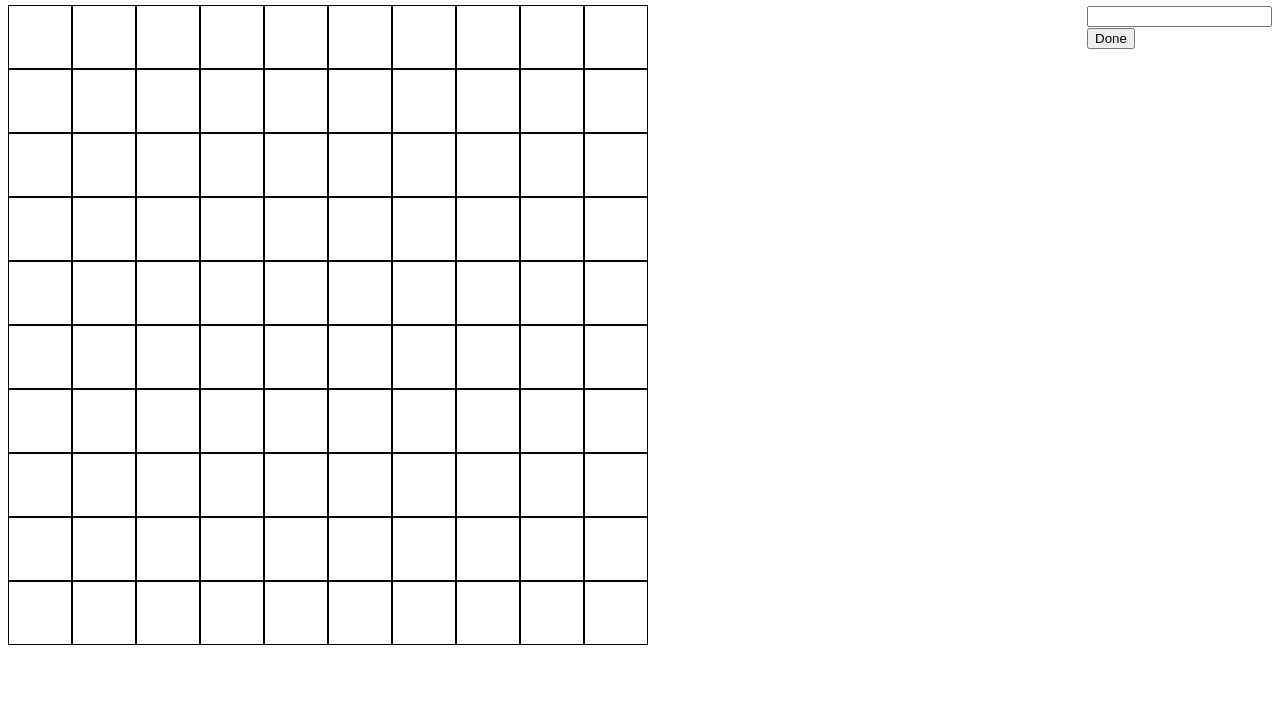
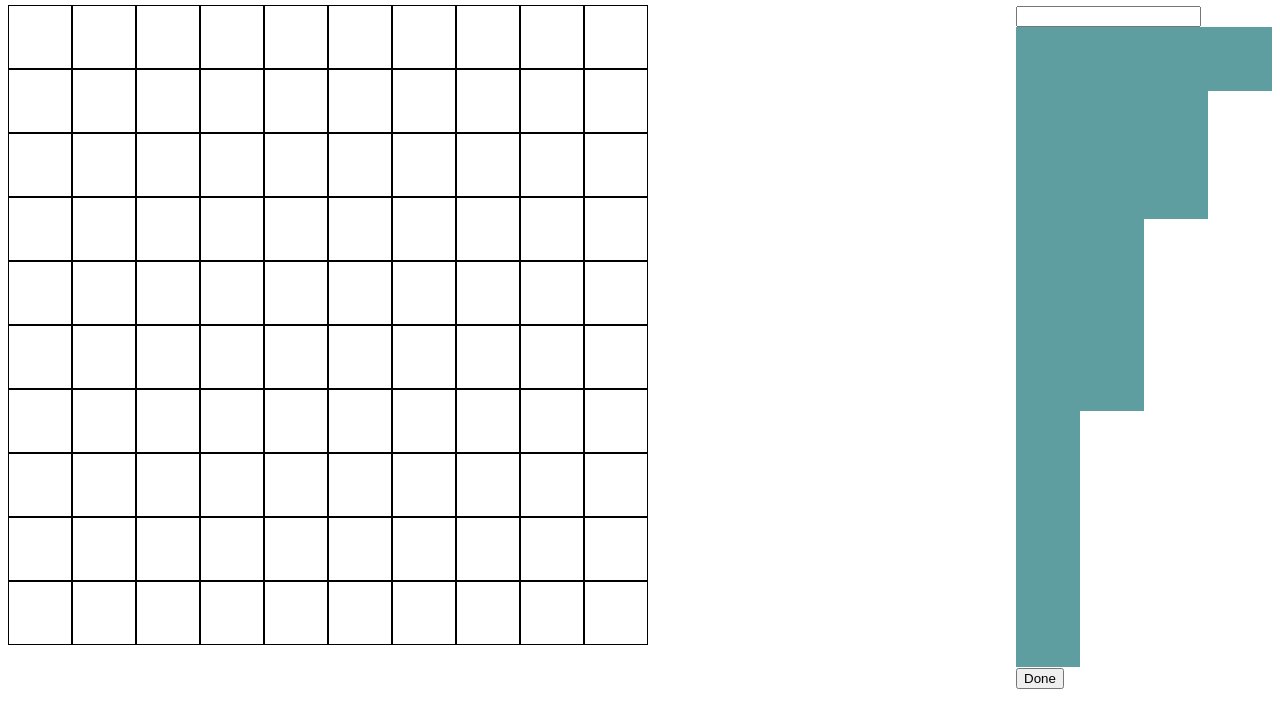
Before and after one commit to verbey/battleship, a plain HTML site: page index.html in a window 1280 px wide. Shown: the part 68-796 px from the top of the page. Drawn offline with Linux system fonts and the light colour scheme.

Commit message:
Make ships appear visually and use variable to determine tile size

```diff
--- a/style.css
+++ b/style.css
@@ -1,5 +1,6 @@
 :root {
 	--standard-padding: 8px;
+	--tile-size: 8vmin;
 }
 
 html {
@@ -40,7 +41,31 @@ body {
 }
 
 .left>div {
-	width: 8vmin;
-	height: 8vmin;
+	width: var(--tile-size);
+	height: var(--tile-size);
 	border: 1px solid black;
 }
+
+.one,
+.two,
+.three,
+.four {
+	height: var(--tile-size);
+	background-color: cadetblue;
+}
+
+.one {
+	width: var(--tile-size);
+}
+
+.two {
+	width: calc(2*var(--tile-size));
+}
+
+.three {
+	width: calc(3*var(--tile-size));
+}
+
+.four {
+	width: calc(4*var(--tile-size));
+}
```
